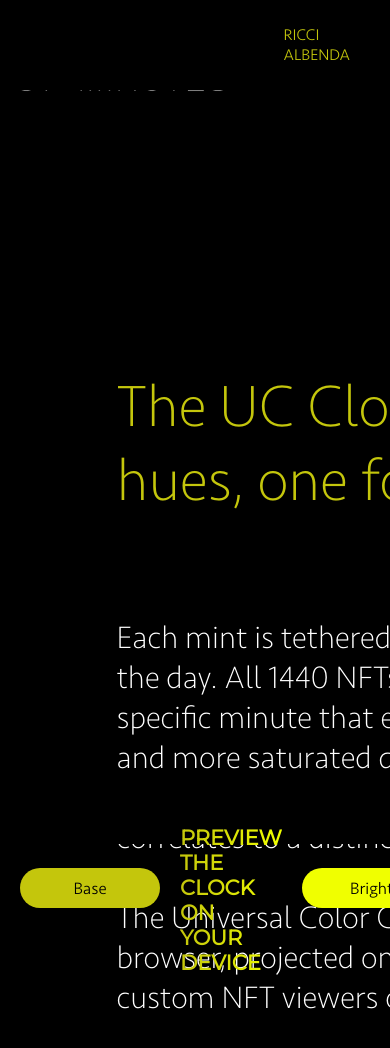
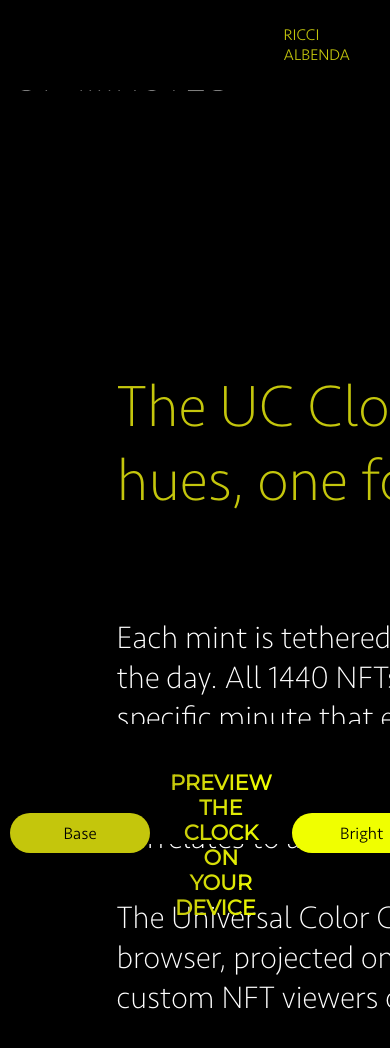
Before and after one commit to dereksione/UniversalColorClock, a SvelteKit app: page / in a window 390 px wide. Shown: the top 1048 px of the page. Built offline with nearby package versions, Linux system fonts and the light colour scheme; a web font is replaced by a local one.

Commit message:
previewbar responsive

```diff
--- a/src/routes/Previewbar.svelte
+++ b/src/routes/Previewbar.svelte
@@ -88,7 +88,8 @@
     }
 
     .items {
-        margin-left: 20px;
+        margin-left: 10px;
+        margin-right: 10px;
     }
 
     .centered {
@@ -104,4 +105,21 @@
     .base-button {
         height: 70%;
     }
+
+    @media (max-width: 800px) {
+        .container {
+            height: 100px;
+        }
+
+        .centered {
+            text-overflow: wrap;
+            text-align: center;
+        }
+    }
+
+    @media (max-width: 580px) {
+        .container {
+            height: 120px;
+        }
+    }
 </style>
```
